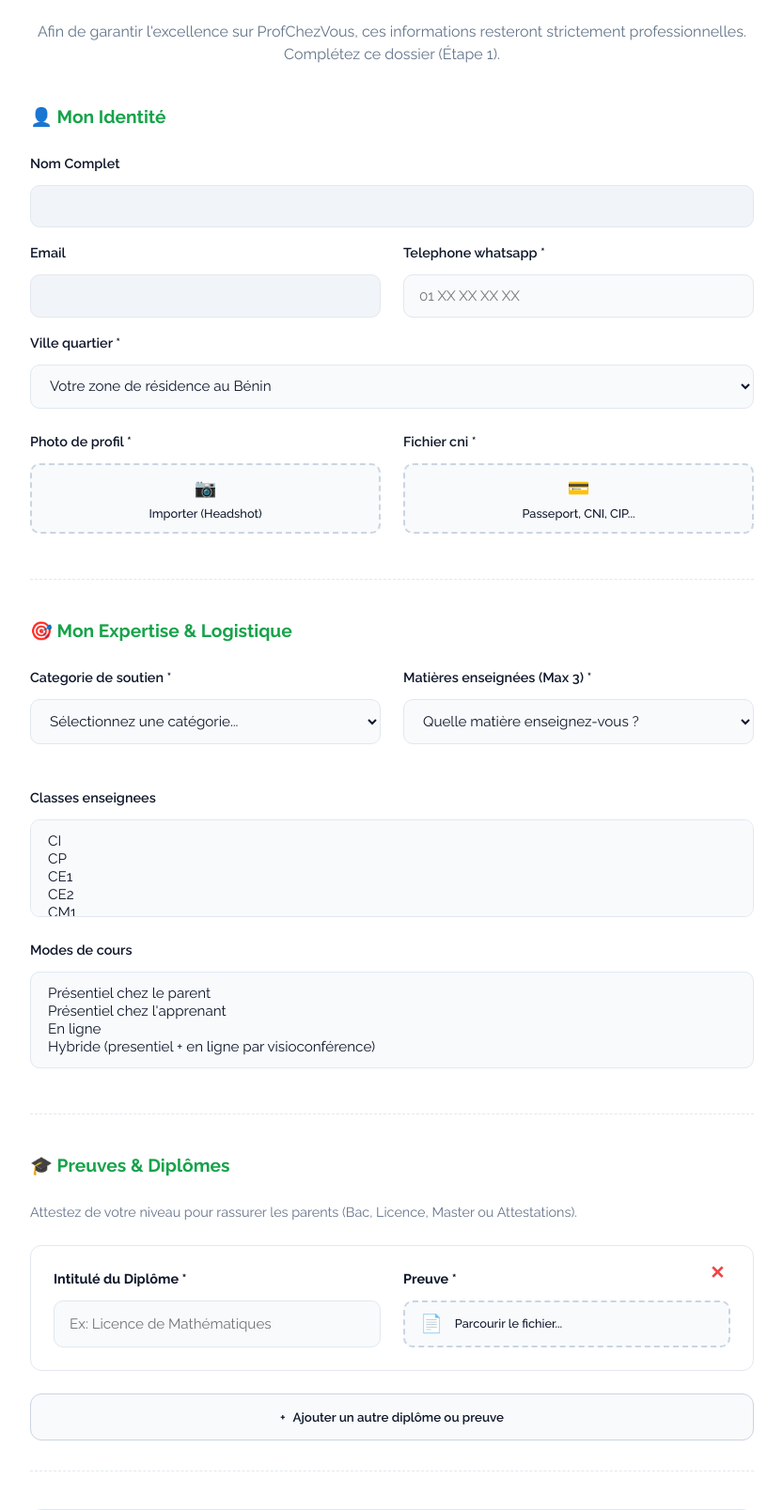
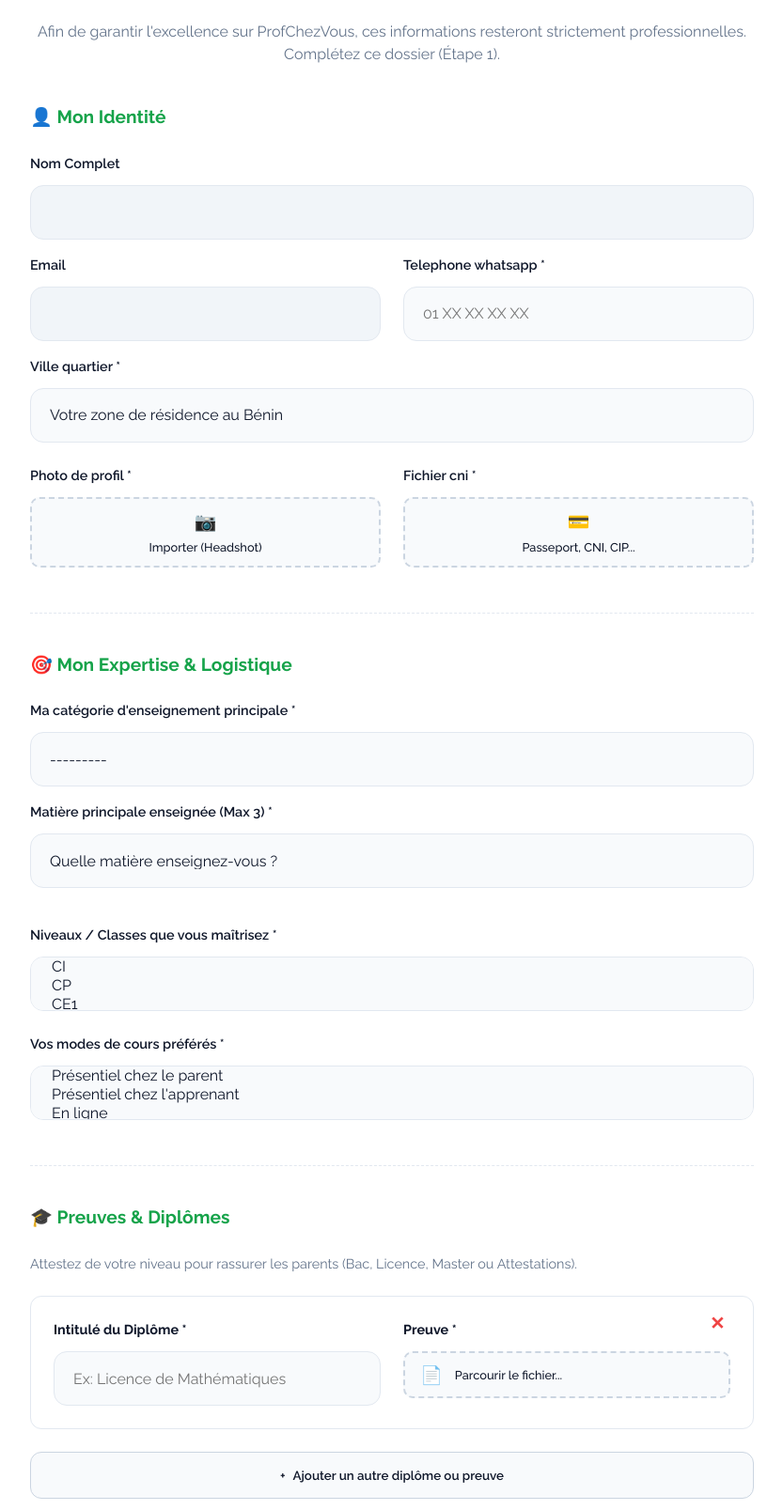
Before and after one commit to teddywillis222-jpg/pcv-django, a Django app: template templates/core/prof_create_profile.html in a window 1280 px wide. Shown: the part 257-1864 px from the top of the page at 94% size, without its empty margins (223-1056 px from the left). Run offline with Django 5.2, Linux system fonts and the light colour scheme; the template is opened without the code that fills it: values that come from a table or form of the project are taken from there, others are empty; some libraries are stand-ins or nearby versions.

Commit message:
encore la page de profil prof

```diff
--- a/templates/core/prof_create_profile.html
+++ b/templates/core/prof_create_profile.html
@@ -113,16 +113,22 @@
 
     .form-group input[type="text"],
     .form-group input[type="email"],
+    .form-group input[type="number"],
+    .form-group input[type="tel"],
     .form-group select,
     .form-group textarea {
-        width: 100%;
-        padding: 0.8rem 1rem;
+        width: 100% !important;
+        height: 58px !important;
+        padding: 0 1.25rem;
         background: var(--input-bg);
         border: 1px solid var(--border-color);
-        border-radius: 10px;
+        border-radius: 14px;
         color: var(--text-dark);
-        font-size: 0.95rem;
+        font-size: 1rem;
         transition: all 0.2s;
+        box-sizing: border-box;
+        display: block;
+        appearance: none;
     }
 
     .form-group input:focus,
@@ -370,19 +387,28 @@
 <script>
     document.addEventListener('DOMContentLoaded', function () {
 
-        // Initialisation Choices JS pour les Listes Multipies (Classe, Modes)
+        // Initialisation Choices JS pour TOUS les selects pour une harmonie totale
+        const selectConfigs = {
+            searchEnabled: false,
+            itemSelectText: "",
+            removeItemButton: true,
+            shouldSort: false,
+        };
+
         const elClasses = document.getElementById('id_classes_enseignees');
-        if (elClasses) { new Choices(elClasses, { removeItemButton: true, searchEnabled: false, placeholder: true, placeholderValue: "Classes que vous maîtrisez", itemSelectText: "" }); }
+        if (elClasses) { new Choices(elClasses, { ...selectConfigs, placeholderValue: "Classes que vous maîtrisez" }); }
 
         const elModes = document.getElementById('id_modes_de_cours');
-        if (elModes) { new Choices(elModes, { removeItemButton: true, searchEnabled: false, placeholder: true, placeholderValue: "Vos modes de cours préférés", itemSelectText: "" }); }
+        if (elModes) { new Choices(elModes, { ...selectConfigs, placeholderValue: "Vos modes de cours préférés" }); }
 
-        // Corriger le placeholder des select "categorie de soutien"
-        const catSelect = document.getElementById('id_categorie_de_soutien');
-        if (catSelect && catSelect.options[0]) {
-            catSelect.options[0].text = "Sélectionnez une catégorie...";
-            catSelect.options[0].disabled = true;
-        }
+        const elCat = document.getElementById('id_categorie_de_soutien');
+        if (elCat) { new Choices(elCat, { ...selectConfigs, removeItemButton: false }); }
+
+        const elVille = document.getElementById('id_ville_quartier');
+        if (elVille) { new Choices(elVille, { ...selectConfigs, removeItemButton: false, searchEnabled: true }); }
+
+        const elMatiereCustom = document.getElementById('matiere_custom_select');
+        if (elMatiereCustom) { new Choices(elMatiereCustom, { ...selectConfigs, removeItemButton: false }); }
 
         // Révélation de noms de fichiers UI moderne
         function initFileInputs() {
@@ -565,14 +591,13 @@
         <div class="form-section">
             <h3 class="section-title">🎯 Mon Expertise & Logistique</h3>
 
-            <div class="grid-2">
             <div class="form-group">
-                    <label>{{ form.categorie_de_soutien.label }} *</label>
+                <label>Ma catégorie d'enseignement principale *</label>
                 {{ form.categorie_de_soutien }}
             </div>
 
-                <div class="form-group">
-                    <label>Matières enseignées (Max 3) *</label>
+            <div class="form-group" style="margin-top: 1rem;">
+                <label>Matière principale enseignée (Max 3) *</label>
                 <select id="matiere_custom_select">
                     <option value="">Quelle matière enseignez-vous ?</option>
                     <option value="Mathématiques">Mathématiques</option>
@@ -585,18 +610,16 @@
                     <option value="AUTRE">+ Ajouter une autre matière...</option>
                 </select>
                 <div class="selected-matieres" id="selected_matieres_badges"></div>
-                    <!-- HIDDEN DEFAULT DJANGO FIELD -->
                 {{ form.matiere_enseignee }}
             </div>
-            </div>
 
-            <div class="form-group" style="margin-top: 1rem;">
-                <label>{{ form.classes_enseignees.label }}</label>
+            <div class="form-group" style="margin-top: 1.5rem;">
+                <label>Niveaux / Classes que vous maîtrisez *</label>
                 {{ form.classes_enseignees }}
             </div>
 
             <div class="form-group" style="margin-top: 1.5rem;">
-                <label>{{ form.modes_de_cours.label }}</label>
+                <label>Vos modes de cours préférés *</label>
                 {{ form.modes_de_cours }}
             </div>
         </div>
```
Also changed, not shown: other parts of templates/core/prof_create_profile.html (+25 -14 lines). Lines whose indentation alone changed are shown as unchanged.
